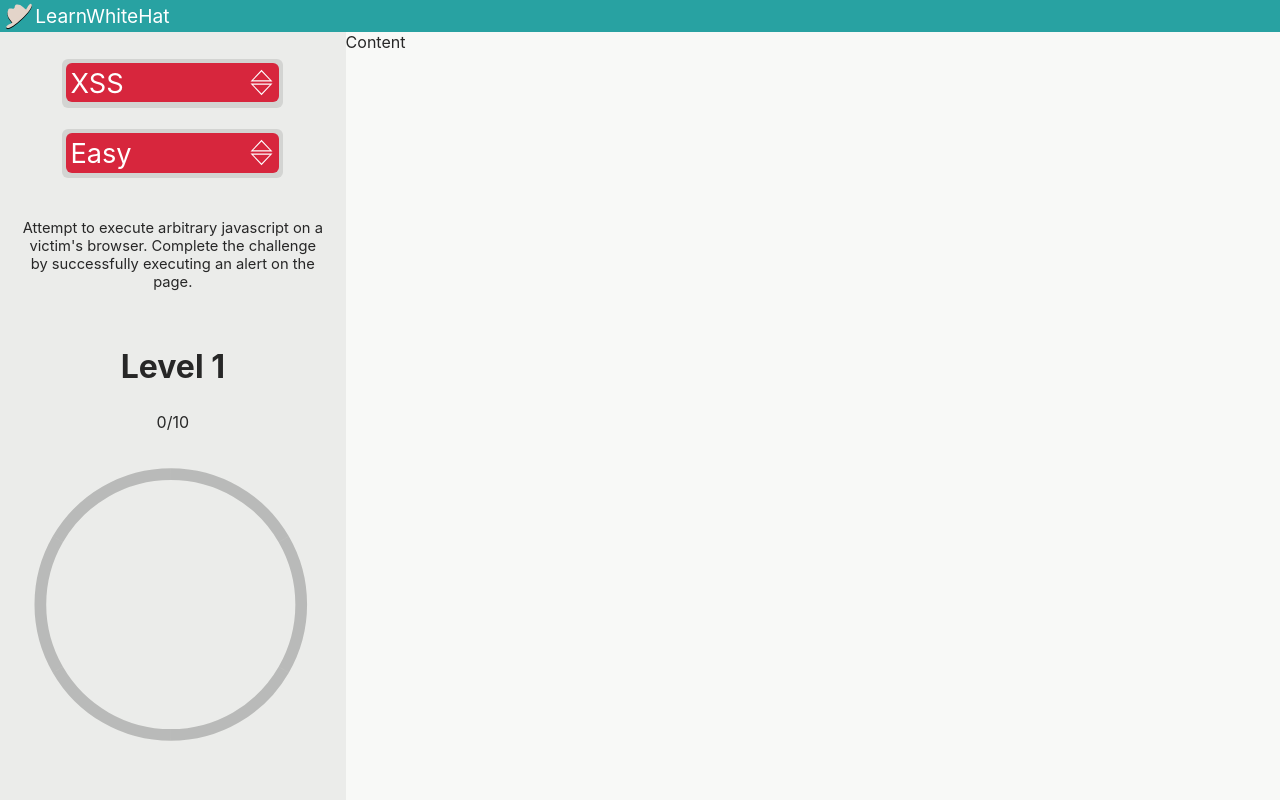
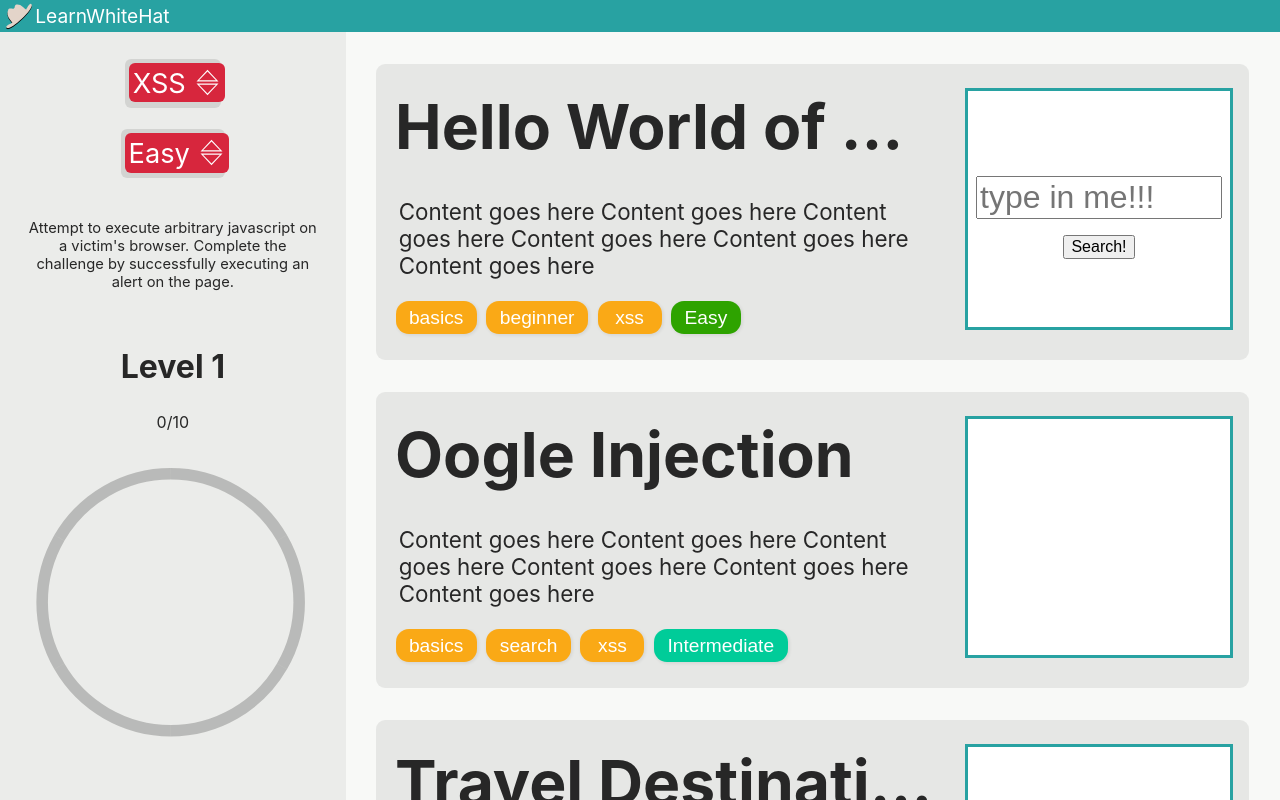
Before and after one commit to UltimatePro-Grammer/LearnWhiteHat, a React (Create React App) app: page / in a window 1280 px wide. Built offline with nearby package versions, Linux system fonts and the light colour scheme.

Commit message:
✨ Add content

```diff
--- a/src/App.css
+++ b/src/App.css
@@ -7,6 +7,11 @@
     --accent-2: #28A2A2;
     --accent-3: #FAA916;
     --accent-text: #ffffff;
+
+    --easy: rgb(46, 163, 0);
+    --intermediate: rgb(0, 204, 153);
+    --advanced: rgb(124, 43, 231);
+    --pro: #D7263D;
 }
 .unselectable {
     /* From https://stackoverflow.com/a/4407335/13608595 */
--- /dev/null
+++ b/src/Main/Content/Card/Card.css
@@ -0,0 +1,53 @@
+.Card {
+    background-color: rgba(0,0,0,0.07);
+    width:90%;
+    height: 16.5em;
+    margin: 2em auto;
+    border-radius: 9px;
+    padding: 1rem;
+    position: relative;
+    border: none;
+}
+.Card:active {
+    color: unset;
+}
+.Card h1 {
+    width: 63%;
+    font-size: 3.9em;
+    margin: 0;
+    text-align: left;
+    white-space: nowrap;
+    overflow: hidden;
+    text-overflow: ellipsis;
+    display: inline-block;
+    position: absolute;
+    top: 0.4em;
+    left: 0.3em;
+}
+.Card p {
+    max-width: 60%;
+    height: 3.8em;
+    overflow: hidden;
+    font-size: 1.4em;
+    display: inline-block;
+    position: absolute;
+    top: 5em;
+    left:1em;
+}
+.tag-container {
+    width: 60%;
+    height: 2.5em;
+    overflow: hidden;
+    position: absolute;
+    bottom:1.2em;
+    left:1.2em;
+}
+.preview {
+    position: absolute;
+    right: 1em;
+    top:1.5em;
+    background-color:white;
+    border: 3px solid var(--accent-2);
+    height: calc(90% - 1.5em - 6px);
+    width: 30%;
+}
--- /dev/null
+++ b/src/Main/Content/Card/Card.tsx
@@ -0,0 +1,22 @@
+import React from 'react';
+import './Card.css';
+import Tag from './Tag/Tag';
+
+const Card = (props: {title: string, tags: string[], difficulty: string, html?:string})=>{
+    return (
+        <div className="Card" role="button">
+            <h1 tabIndex={0}>{props.title}</h1>
+            <p>Content goes here Content goes here Content goes here Content goes here Content goes here Content goes here</p>
+            <iframe className="preview" tabIndex={-1} srcDoc={props.html} title="Challenge Preview">Your browser does not support LearnWhiteHat</iframe>
+            <div className="tag-container">
+                {props.tags.map((val)=>{
+                    return <Tag tagName={val} key={val} />
+                })}
+                <Tag tagName={props.difficulty} color={`var(--${props.difficulty.toLowerCase()})`} />
+            </div>
+        </div>
+    )
+}
+
+
+export default Card;
--- /dev/null
+++ b/src/Main/Content/Card/Tag/Tag.css
@@ -0,0 +1,20 @@
+.Tag {
+    padding:0.3em 0.7em;
+    margin-right:0.5em;
+    background-color: var(--accent-3);
+    color: white;
+    border-radius: 13px;
+    display: inline-block;
+    min-width: 5vw;
+    text-align: center;
+    font-size: 1.2rem;
+    cursor: pointer;
+    box-shadow: 1px 1px 4px rgba(0,0,0,0.1);
+    appearance: none;
+    -webkit-appearance: none;
+    text-decoration: none;
+    border: none
+}
+.Tag:active {
+    box-shadow: -1px -1px 4px rgba(0,0,0,0.1);
+}
--- /dev/null
+++ b/src/Main/Content/Card/Tag/Tag.tsx
@@ -0,0 +1,13 @@
+import React from 'react';
+import './Tag.css';
+
+const Tag = (props: {tagName: string, color?: string})=>{
+    return (
+        <button className="Tag unselectable" style={{backgroundColor: props.color}}>
+            {props.tagName}
+        </button>
+    )
+}
+
+
+export default Tag;
--- a/src/Main/Content/Content.css
+++ b/src/Main/Content/Content.css
@@ -1,4 +1,6 @@
 .Content {
     flex-grow: 6.3;
     min-width:73%;
+    height:100%;
+    overflow: auto;
 }
--- a/src/Main/Content/Content.tsx
+++ b/src/Main/Content/Content.tsx
@@ -1,11 +1,15 @@
 import React from 'react';
+import Card from './Card/Card';
 import './Content.css';
 
 class Content extends React.Component<{}, {}> {
     render() {
         return (
             <section className="Content">
-                Content
+                <Card title="Hello World of XSS" tags={["basics", "beginner", "xss"]} difficulty={"Easy"} html={`<html><body style="height: 100vh;overflow: hidden;"><div style="display: flex; justify-content: center; align-items: center; height: 100%; flex-direction: column;"><input style="width: 100%; font-size:2em;" type="search" placeholder="type in me!!!" /><button style="font-size:1em; margin-top: 1em;">Search!</button></div></body></html>`}/>
+                <Card title="Oogle Injection" tags={["basics", "search", "xss"]} difficulty={"Intermediate"}/>
+                <Card title="Travel Destinations"  tags={["basics", "input", "real-world"]} difficulty={"Advanced"}/>
+                <Card title="V3RY 3ASY"  tags={["real-world", "math", "xss"]} difficulty={"Pro"}/>
             </section>
         )
     }
--- a/src/Main/Sidebar/Dropdown/DropdownOption/DropdownOption.css
+++ b/src/Main/Sidebar/Dropdown/DropdownOption/DropdownOption.css
@@ -1,7 +1,8 @@
 .DropdownOption {
     cursor: pointer;
     height: 1.15em;
-    width:16vw;
+    width:100%;
+    max-width: 9rem;
     border-radius: 6px;
 }
 .DropdownOption.selected {
--- a/src/Main/Sidebar/Sidebar.css
+++ b/src/Main/Sidebar/Sidebar.css
@@ -5,7 +5,8 @@
     background-color: rgba(0,0,0,0.05);
     display: flex;
     flex-direction: column;
-    overflow: auto;
+    overflow-x: hidden;
+    overflow-y: scroll;
     height:calc(100vh - 3rem);
     padding-top: 1rem;
 }
--- a/src/Main/Sidebar/Sidebar.tsx
+++ b/src/Main/Sidebar/Sidebar.tsx
@@ -36,7 +36,7 @@ class Sidebar extends React.Component<{}, {width: string, desc: string}> {
         const ro = new ResizeObserver((entries)=>{
             window.requestAnimationFrame(()=>{
                 entries.forEach((entry)=>{
-                    this.setState({width: entry.contentRect.width < 560 ? (entry.contentRect.width - 40).toString()+"px" : ""});
+                    this.setState({width: entry.contentRect.width < 560 ? (entry.contentRect.width - 50).toString()+"px" : ""});
                 });
             });
         });
```
